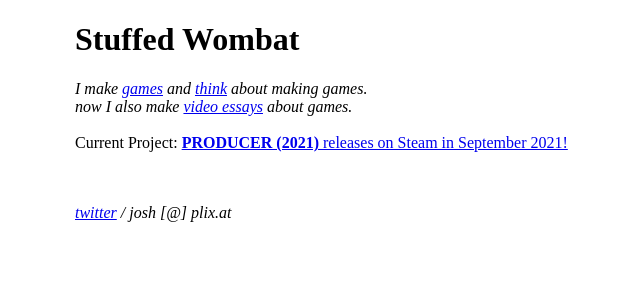
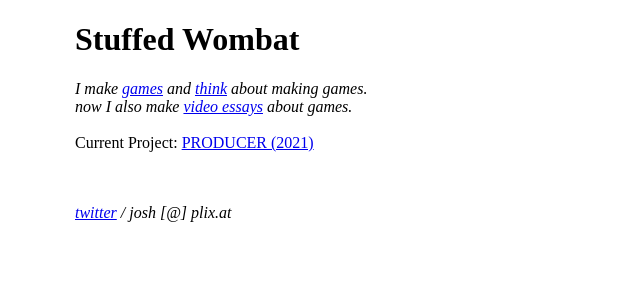
Before and after one commit to stuffedwombat/stuffedwombat.github.io, a Jekyll site: the page built from index.md, in a window 1280 px wide. Shown: the top 300 px of the page, without its empty margins (249-889 px from the left). Built offline with Jekyll 4.4.1, drawn with Linux system fonts in a browser that asks for light colours; our own code applies the rules of GitHub Pages for plain Markdown files; comment, search, counter and statistics services are not loaded.

Commit message:
Update index.md

```diff
--- a/index.md
+++ b/index.md
@@ -5,7 +5,7 @@
 *now I also make [video essays](videos) about games.*
 <br><br>
 Current Project:
-[**PRODUCER (2021)** releases on Steam in September 2021!](https://store.steampowered.com/app/1667320/PRODUCER_2021/)
+[PRODUCER (2021)](producer_2021)
 
 <br><br>
 *<a href="https://twitter.com/wombatstuff" target="_blank">twitter</a> / josh [@] plix.at*
```
